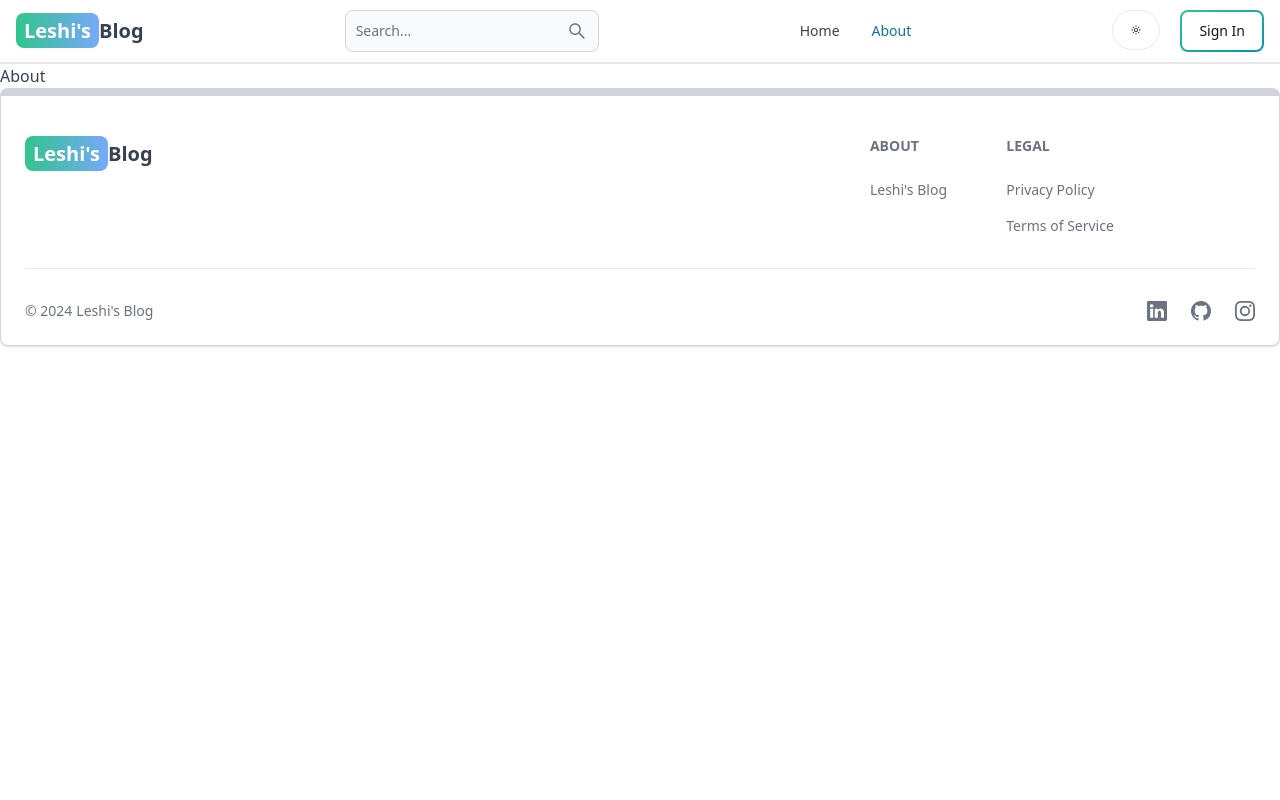
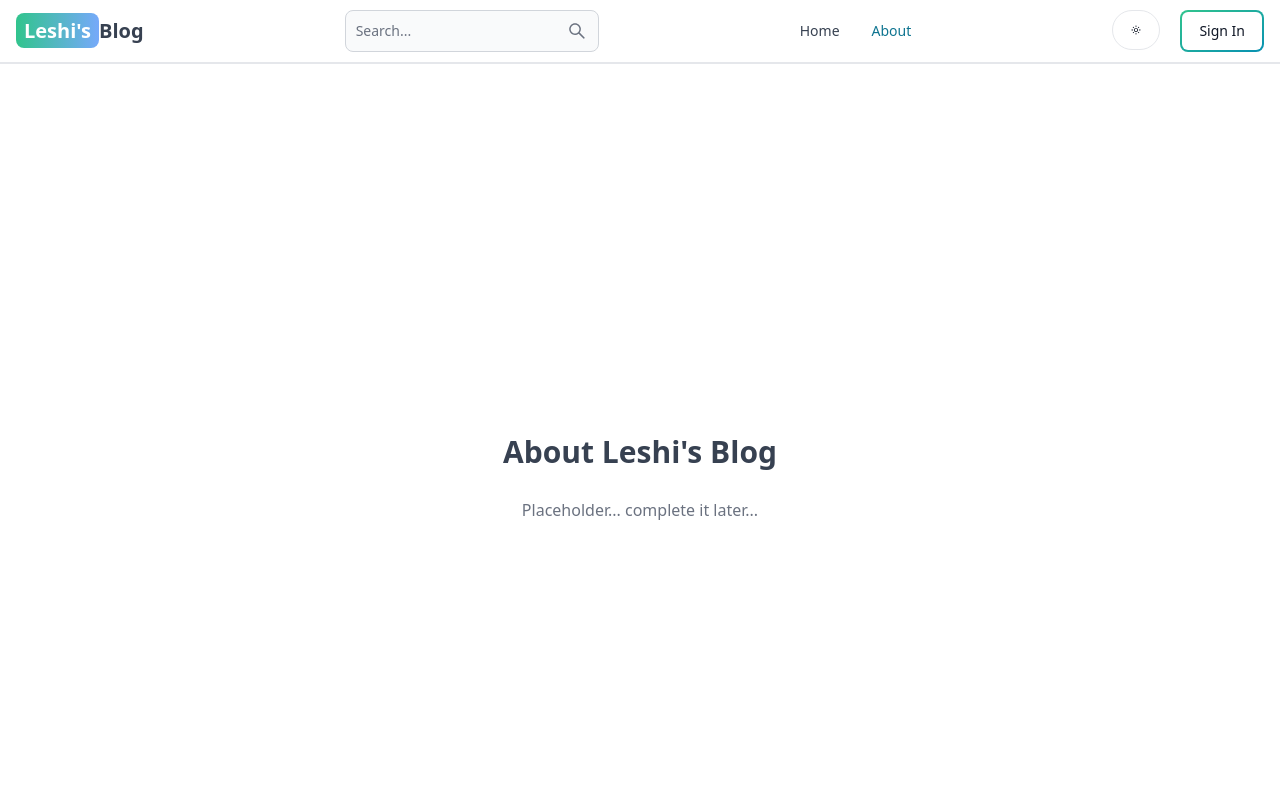
Before and after one commit to imOnVacation/earthly-expedition-logs, a React (Vite) app in the folder client/: page /about in a window 1280 px wide. Shown: the top 800 px of the page. Built offline with nearby package versions, Linux system fonts and the light colour scheme; no server answers.

Commit message:
add: styling on about page; need to complete the content later

```diff
--- a/client/src/pages/About.jsx
+++ b/client/src/pages/About.jsx
@@ -1,3 +1,16 @@
 export default function About() {
-  return <div>About</div>;
+  return (
+    <div className='min-h-screen flex items-center justify-center'>
+      <div className='max-w-2xl mx-auto p-3 text-center'>
+        <div>
+          <h1 className='text-3xl font font-semibold text-center my-7'>
+            About Leshi's Blog
+          </h1>
+          <div className='text-md text-gray-500 flex flex-col gap-6'>
+            <p>Placeholder... complete it later...</p>
+          </div>
+        </div>
+      </div>
+    </div>
+  );
 }
```
